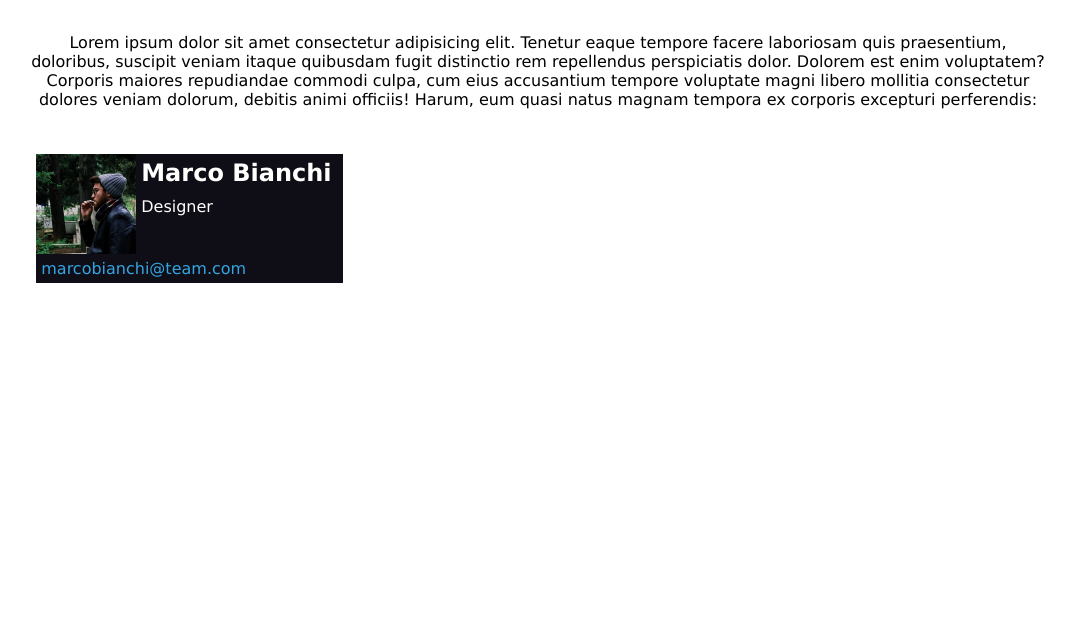
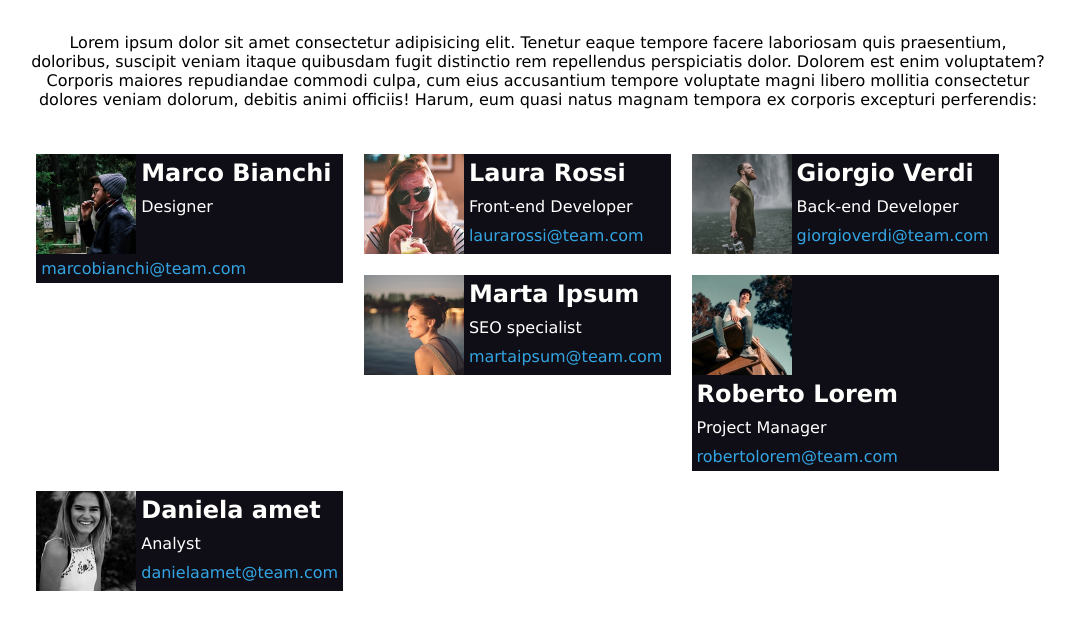
Before and after one commit to AndreaCoggio94/html-css-float-cards, a plain HTML site: page index.html in a window 1280 px wide. Shown: the part 110-740 px from the top of the page, without its empty margins (102-1177 px from the left). Drawn offline with Linux system fonts and the light colour scheme.

Commit message:
added final cards

```diff
--- a/index.html
+++ b/index.html
@@ -41,6 +41,46 @@
             <br />
             <a href="#">marcobianchi@team.com</a>
           </div>
+          <div class="team-card clearfix">
+            <img src="./img/female1.png" alt="Laura Rossi cool picture" />
+            <h2>Laura Rossi</h2>
+            <br />
+            <p>Front-end Developer</p>
+            <br />
+            <a href="#">laurarossi@team.com</a>
+          </div>
+          <div class="team-card clearfix">
+            <img src="./img/male2.png" alt="Giorgio verdi cool picture" />
+            <h2>Giorgio Verdi</h2>
+            <br />
+            <p>Back-end Developer</p>
+            <br />
+            <a href="#">giorgioverdi@team.com</a>
+          </div>
+          <div class="team-card clearfix">
+            <img src="./img/female2.png" alt="Marta Ipsum cool picture" />
+            <h2>Marta Ipsum</h2>
+            <br />
+            <p>SEO specialist</p>
+            <br />
+            <a href="#">martaipsum@team.com</a>
+          </div>
+          <div class="team-card clearfix">
+            <img src="./img/male3.png" alt="Roberto Lorem cool picture" />
+            <h2>Roberto Lorem</h2>
+            <br />
+            <p>Project Manager</p>
+            <br />
+            <a href="#">robertolorem@team.com</a>
+          </div>
+          <div class="team-card clearfix">
+            <img src="./img/female3.png" alt="Daniela Amet cool picture" />
+            <h2>Daniela amet</h2>
+            <br />
+            <p>Analyst</p>
+            <br />
+            <a href="#">danielaamet@team.com</a>
+          </div>
         </div>
       </div>
     </body>
```
